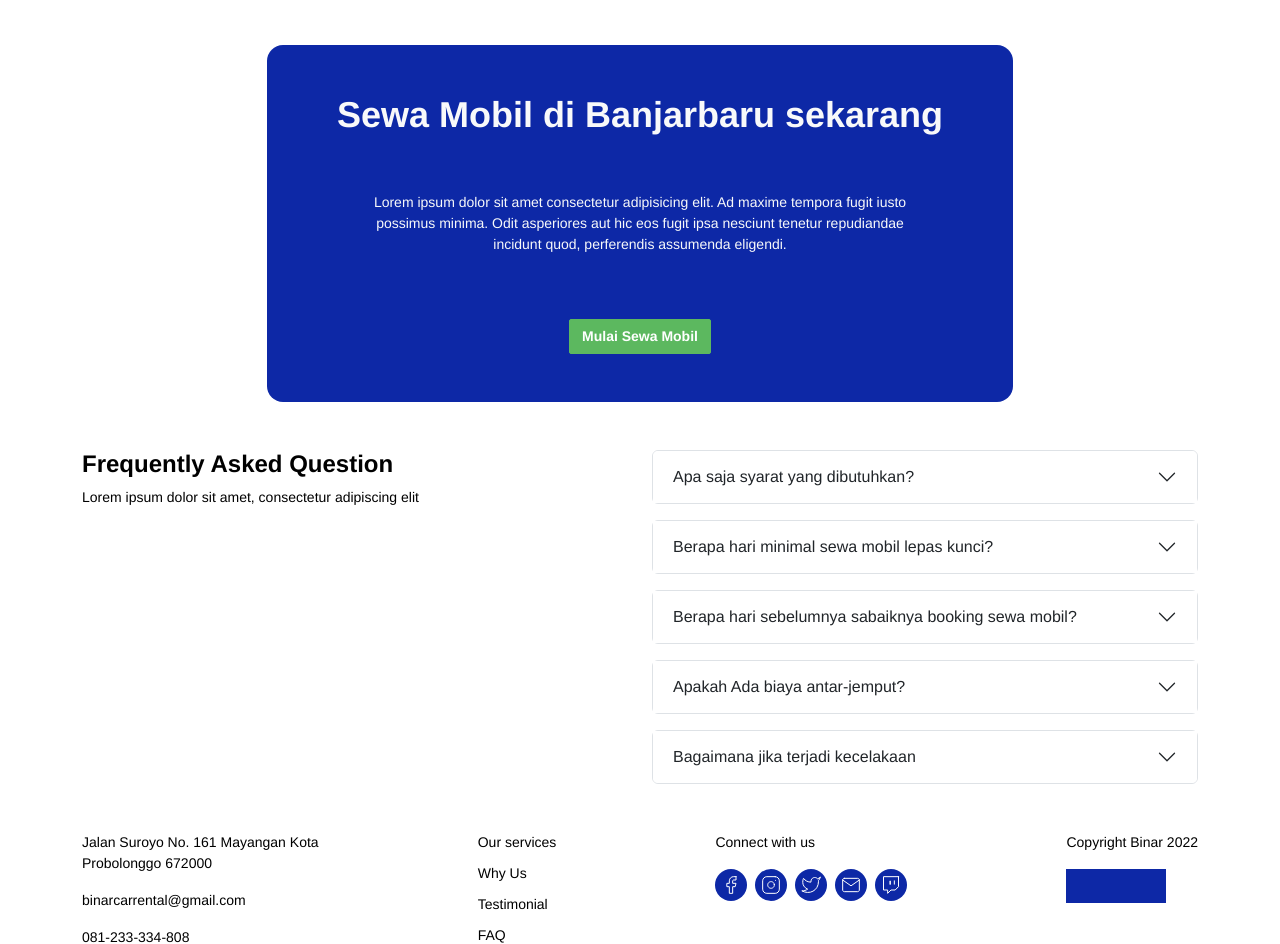
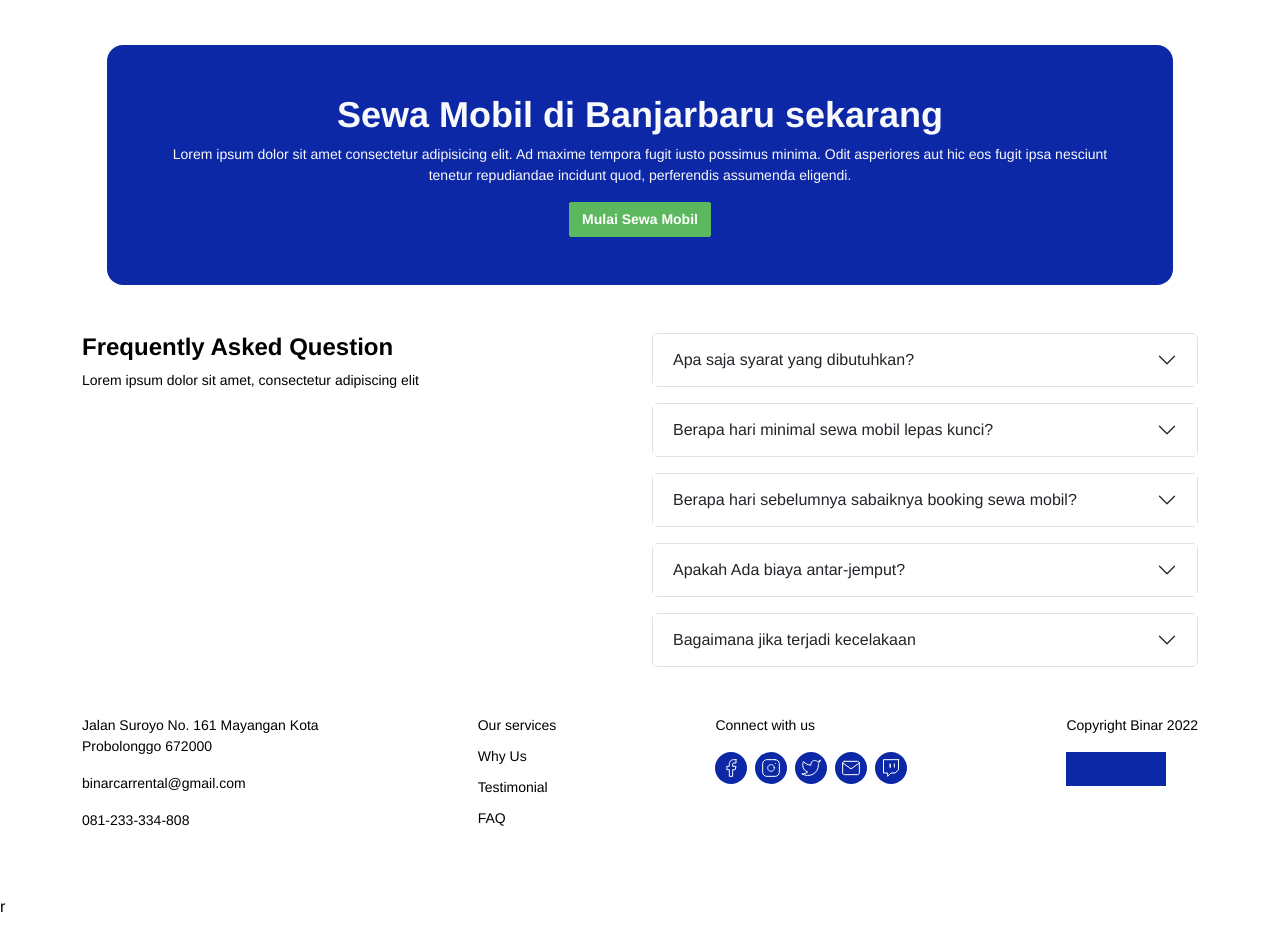
Before and after one commit to Xkylz1/24001183-km7-fau-landing_page-ch1, a website: page index.html in a window 1280 px wide. Shown: the part 1540-2484 px from the top of the page. After the commit the page ends 2459 px from the top, so only its background shows below. Drawn offline with nearby package versions, Linux system fonts and the light colour scheme.

Commit message:
update col for cta

```diff
--- a/index.html
+++ b/index.html
@@ -316,10 +316,10 @@
     >
       <div
         style="background-color: #0d28a6"
-        class="col-sm-7 p-3 p-sm-5 rounded-4 text-center"
+        class="col-sm-10 p-3 p-sm-5 rounded-4 text-center"
       >
         <h1>Sewa Mobil di Banjarbaru sekarang</h1>
-        <p class="p-5">
+        <p class="">
           Lorem ipsum dolor sit amet consectetur adipisicing elit. Ad maxime
           tempora fugit iusto possimus minima. Odit asperiores aut hic eos fugit
           ipsa nesciunt tenetur repudiandae incidunt quod, perferendis assumenda
```
